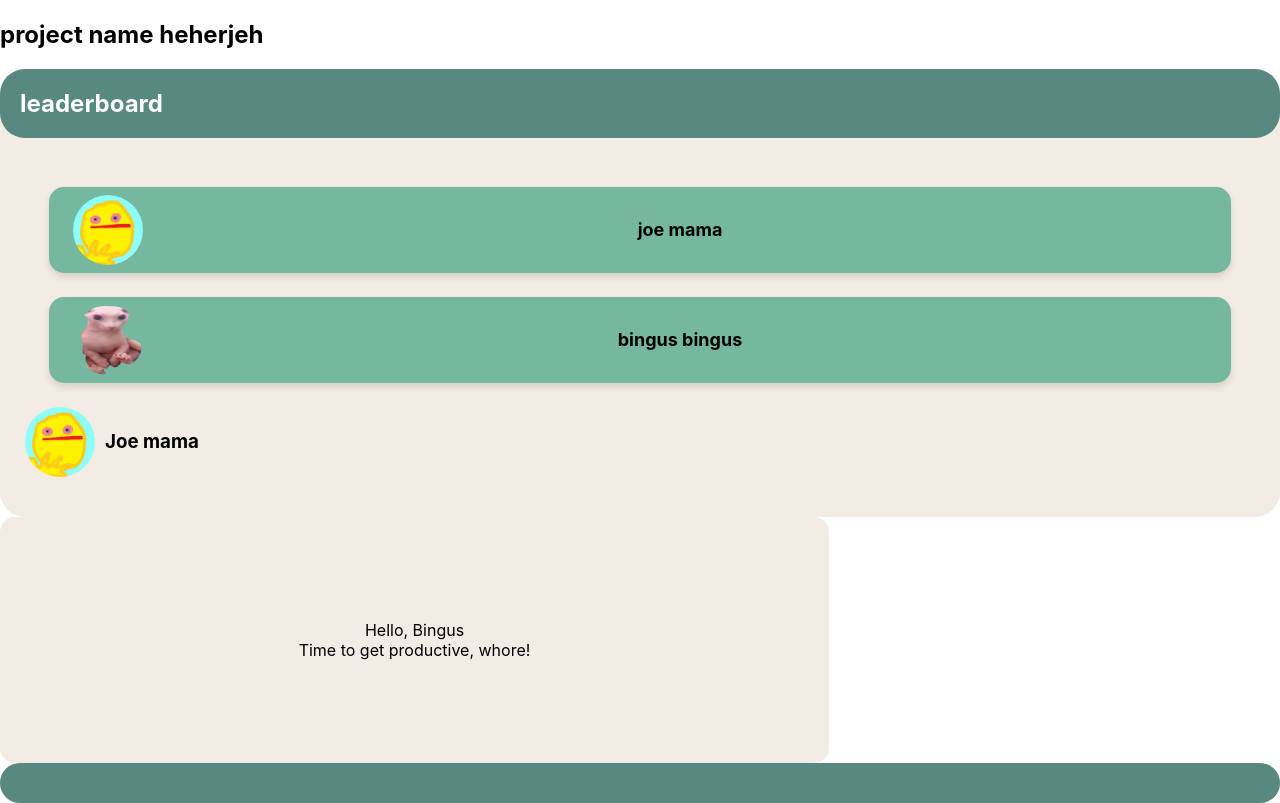
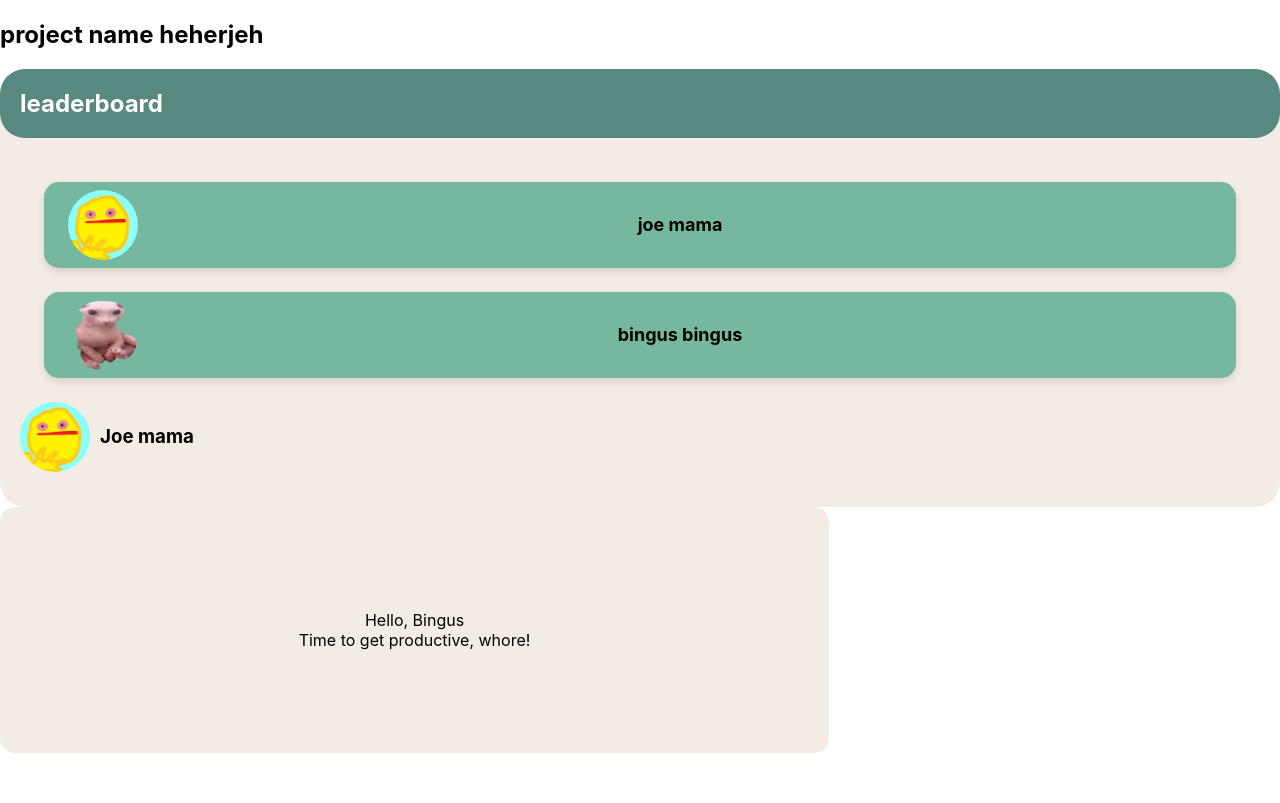
Before and after one commit to stephhoneyy/wit-hackathon-2022, a React (Create React App) app: page /home in a window 1280 px wide. Built offline with nearby package versions, Linux system fonts and the light colour scheme.

Commit message:
refactored profile

```diff
--- a/src/componentos/Card.css
+++ b/src/componentos/Card.css
@@ -2,3 +2,7 @@
     background-color: #F3ECE4;
     border-radius: 25px;
 }
+
+.card-content {
+    padding: 20px;
+}
--- a/src/componentos/Card.js
+++ b/src/componentos/Card.js
@@ -7,7 +7,7 @@ export default function Card(props) {
     return (
         <div className="card">
             <CardHeader title={props.title} />
-            <div>
+            <div className="card-content">
                 {props.children}
             </div>
         </div>
--- a/src/componentos/LeaderboardList.css
+++ /dev/null
@@ -1,3 +0,0 @@
-.leaderboard-list{
-    padding: 25px;
-}
--- a/src/componentos/LeaderboardList.js
+++ b/src/componentos/LeaderboardList.js
@@ -1,5 +1,4 @@
 import LeaderboardEntry from './LeaderboardEntry';
-import './LeaderboardList.css';
 
 // component for the list of leaderboard cards
 export default function LeaderboardList( { cards } ){
--- a/src/componentos/Profile.css
+++ b/src/componentos/Profile.css
@@ -1,16 +1,7 @@
-#profile-container {
-  background-color: #F3ECE4;
-  border-radius: 25px;
-}
-
 img {
   width: 75px;
   margin-right: 10px;
   border-radius: 50px;
-}
-
-#profile-container>article{
-  padding: 20px;
 }
 
 .name-container {
--- a/src/componentos/Profile.js
+++ b/src/componentos/Profile.js
@@ -5,13 +5,7 @@ import Card from "./Card";
 
 export default function Profile() {
   return (
-    <>
-      <Card header="Profile" component={<ProfileContainer />} />
-    </>
-  );
-}
-
-function ProfileContainer() { return (
+    <Card title="Profile" id="profile-container">
       <article>
       <div className="name-container">
           <img src="/joemama.jpg" alt="Joe Mama" />
@@ -26,4 +20,6 @@ function ProfileContainer() { return (
           </Grid>
       </div>
       </article>
-);}
+    </Card>
+  );
+}
--- a/src/pages/Home.js
+++ b/src/pages/Home.js
@@ -21,10 +21,6 @@ export default function Home() {
           <h2>project name heherjeh</h2>
           <Leaderboard cards={cardInput}/>
           <Welcome />
-          <Profile />
-
         </div>
-
-
     )
 }
```
Lines whose indentation alone changed are shown as unchanged.
